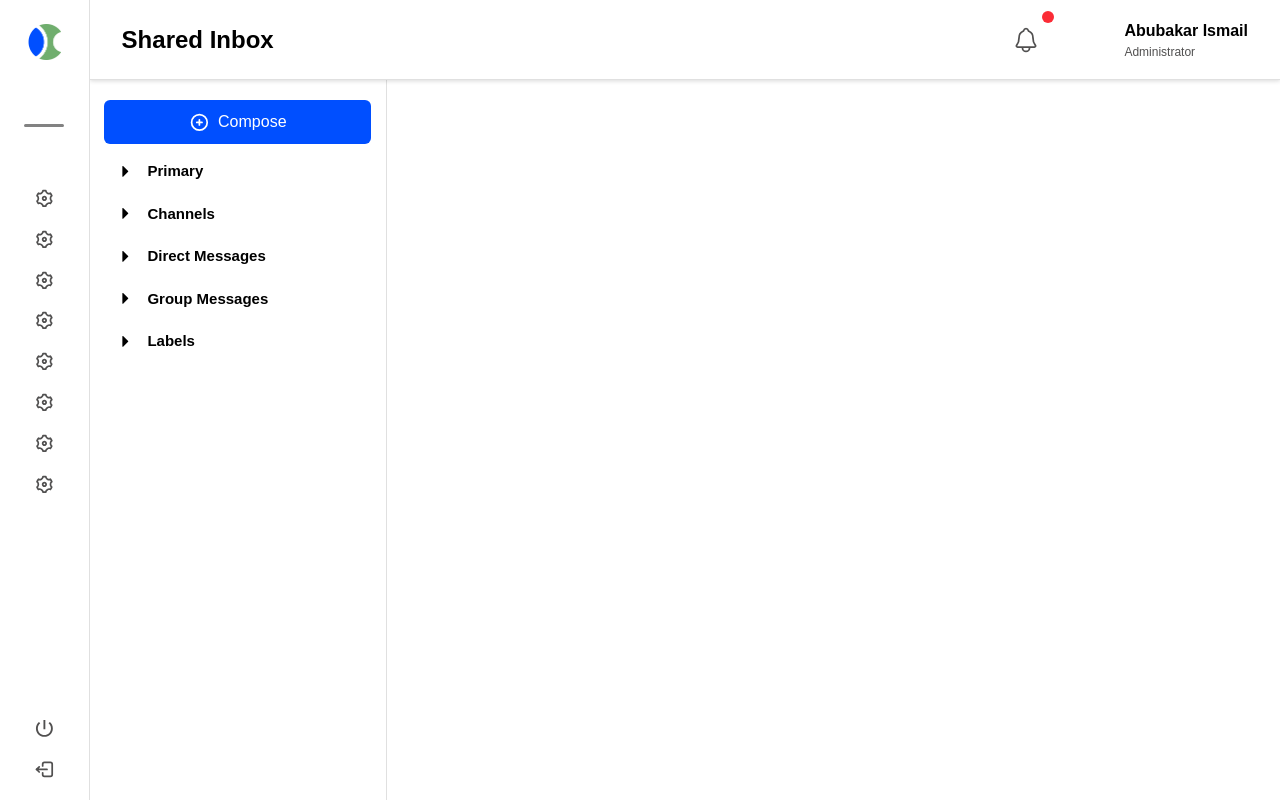
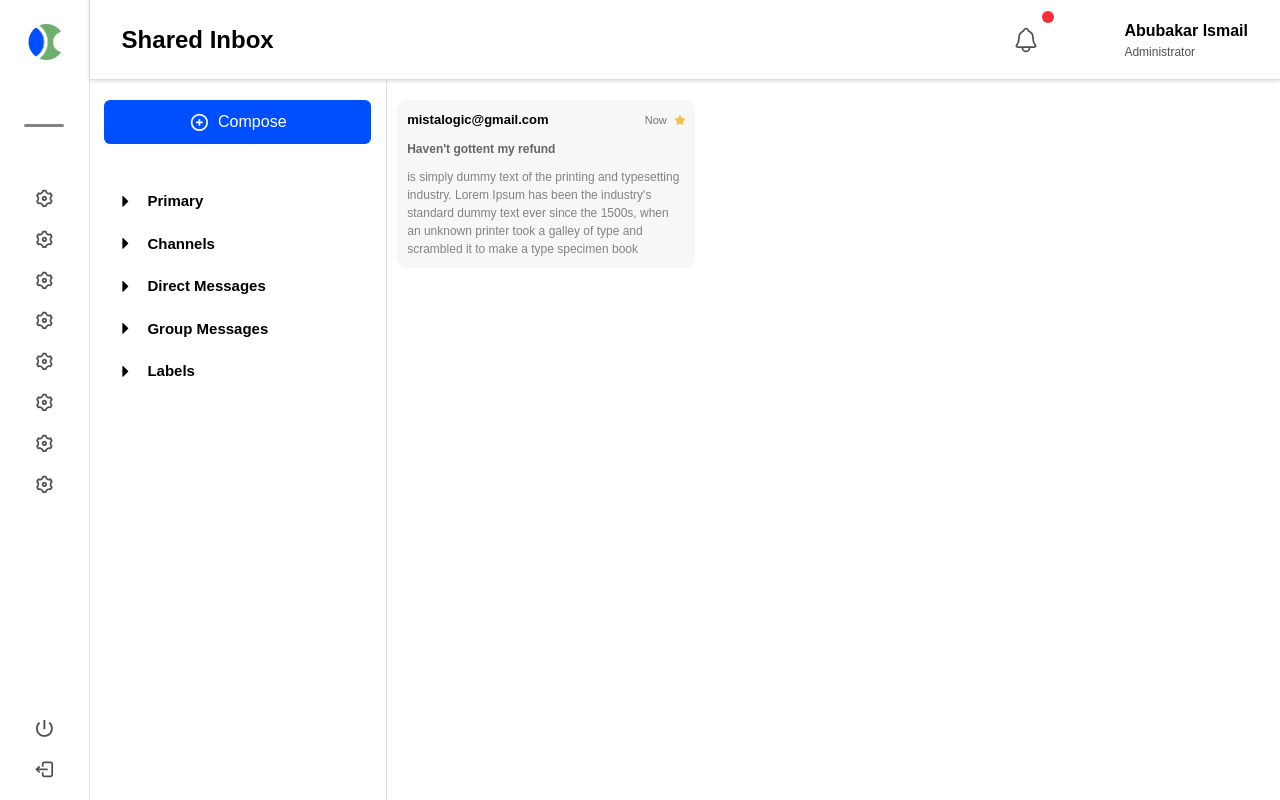
Before and after one commit to certifiedTboy/react-engn-test, a React (Vite) app: page /inbox in a window 1280 px wide. Built offline with nearby package versions, Linux system fonts and the light colour scheme.

Commit message:
add message card

```diff
--- a/src/components/inbox/Inbox.tsx
+++ b/src/components/inbox/Inbox.tsx
@@ -1,10 +1,12 @@
 import InboxMenu from "./InboxMenu";
+import MessageList from "./messages/MessageList";
 import styles from "./inbox.module.css";
 
 const Inbox = () => {
   return (
     <section className={styles.inbox_container}>
       <InboxMenu />
+      <MessageList />
     </section>
   );
 };
--- a/src/components/inbox/InboxMenu.tsx
+++ b/src/components/inbox/InboxMenu.tsx
@@ -3,8 +3,11 @@ import InboxMenuDropDown from "./dropwdown/InboMenuDropDown";
 import styles from "./inbox.module.css";
 const InboxMenu = () => {
   return (
-    <div className={`${styles.inbox_menu} flex flex-col gap-4`}>
-      <ComposeBtn />
+    <div className={`${styles.inbox_menu} flex flex-col gap-4 relative`}>
+      <div className="sticky top-25 ">
+        <ComposeBtn />
+      </div>
+
       <div
         className={`flex flex-col items-start gap-5 ${styles.inbox_menu_container}`}
       >
--- /dev/null
+++ b/src/components/inbox/ToggleInboxMenu.tsx
@@ -0,0 +1,15 @@
+import { FaAngleLeft } from "react-icons/fa6";
+import AppIcon from "../common/AppIcon";
+import style from "./inbox.module.css";
+
+const ToggleInboxMenu = () => {
+  return (
+    <button className="absolute ">
+      <AppIcon value={{ color: "#000", size: "1.3em" }}>
+        <FaAngleLeft />
+      </AppIcon>
+    </button>
+  );
+};
+
+export default ToggleInboxMenu;
--- a/src/components/inbox/dropwdown/InboMenuDropDown.tsx
+++ b/src/components/inbox/dropwdown/InboMenuDropDown.tsx
@@ -13,7 +13,7 @@ const InboxMenuDropDown: React.FC<{
   return (
     <div className="w-full">
       <button
-        className="flex items-center gap-3"
+        className="flex items-center gap-3 cursor-pointer"
         onClick={() => setIsOpen(!isOpen)}
       >
         <AppIcon value={{ color: "#000", size: "1.3em" }}>
--- a/src/components/inbox/inbox.module.css
+++ b/src/components/inbox/inbox.module.css
@@ -4,6 +4,8 @@
   /* background-color: black; */
   margin-left: auto;
   height: 100vh;
+  display: flex;
+  gap: 10px;
 }
 
 .inbox_menu {
@@ -21,4 +23,5 @@
 
 .inbox_menu_container {
   padding-left: 25px;
+  margin-top: 30px;
 }
--- /dev/null
+++ b/src/components/inbox/messages/MessageCard.tsx
@@ -0,0 +1,33 @@
+import styles from "./Messges.module.css";
+import star from "../../../assets/images/Vector.svg";
+
+const MessageCard = () => {
+  return (
+    <div className={styles.message_card}>
+      <div className="flex items-center justify-between">
+        <p className="font-extrabold text-[13px]">mistalogic@gmail.com</p>
+        <span className="flex items-center gap-2 text-[#737373]  text-[11px]">
+          Now
+          <img src={star} />
+        </span>
+      </div>
+
+      <div>
+        <h3
+          className="text-[#666666] text-[12px] font-bold"
+          style={{ marginTop: "10px" }}
+        >
+          Haven't gottent my refund
+        </h3>
+        <p className="text-[#828282] text-[12px]" style={{ marginTop: "10px" }}>
+          is simply dummy text of the printing and typesetting industry. Lorem
+          Ipsum has been the industry's standard dummy text ever since the
+          1500s, when an unknown printer took a galley of type and scrambled it
+          to make a type specimen book
+        </p>
+      </div>
+    </div>
+  );
+};
+
+export default MessageCard;
--- /dev/null
+++ b/src/components/inbox/messages/MessageList.tsx
@@ -0,0 +1,10 @@
+import MessageCard from "./MessageCard";
+const MessageList = () => {
+  return (
+    <div className="w-[25%]" style={{ marginTop: "100px" }}>
+      <MessageCard />
+    </div>
+  );
+};
+
+export default MessageList;
--- /dev/null
+++ b/src/components/inbox/messages/Messges.module.css
@@ -0,0 +1,5 @@
+.message_card {
+  background-color: #f7f7f7;
+  padding: 10px;
+  border-radius: 10px;
+}
--- a/src/components/layout/Header.tsx
+++ b/src/components/layout/Header.tsx
@@ -5,7 +5,7 @@ import styles from "./layout.module.css";
 const Header = () => {
   return (
     <header
-      className={`${styles.header} fixed top-0 left-0 right-0 w-[93%] flex justify-between items-center p-4 h-[80px] drop-shadow-sm`}
+      className={`${styles.header} fixed top-0 left-0 right-0 w-[93%] z-10 flex justify-between items-center p-4 h-[80px] drop-shadow-sm`}
     >
       <div>
         <h1 className={`${styles.header_title} text-2xl font-bold`}>
```
Also changed, not shown: src/assets/images/Vector.svg (added), src/context/toggle-inbox-context.tsx (added).
